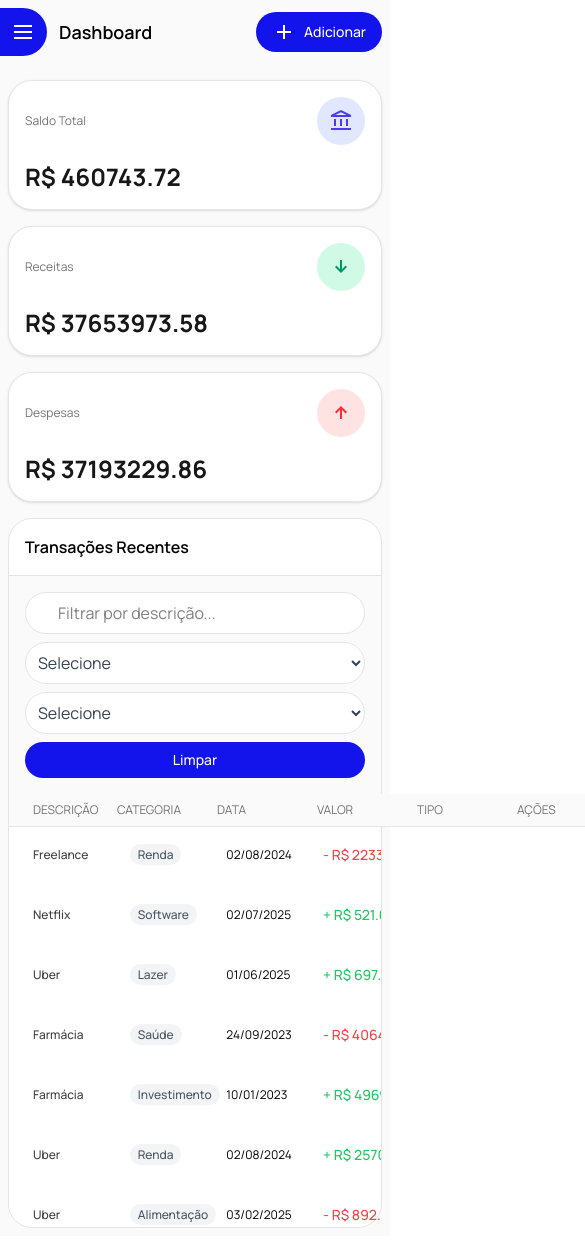
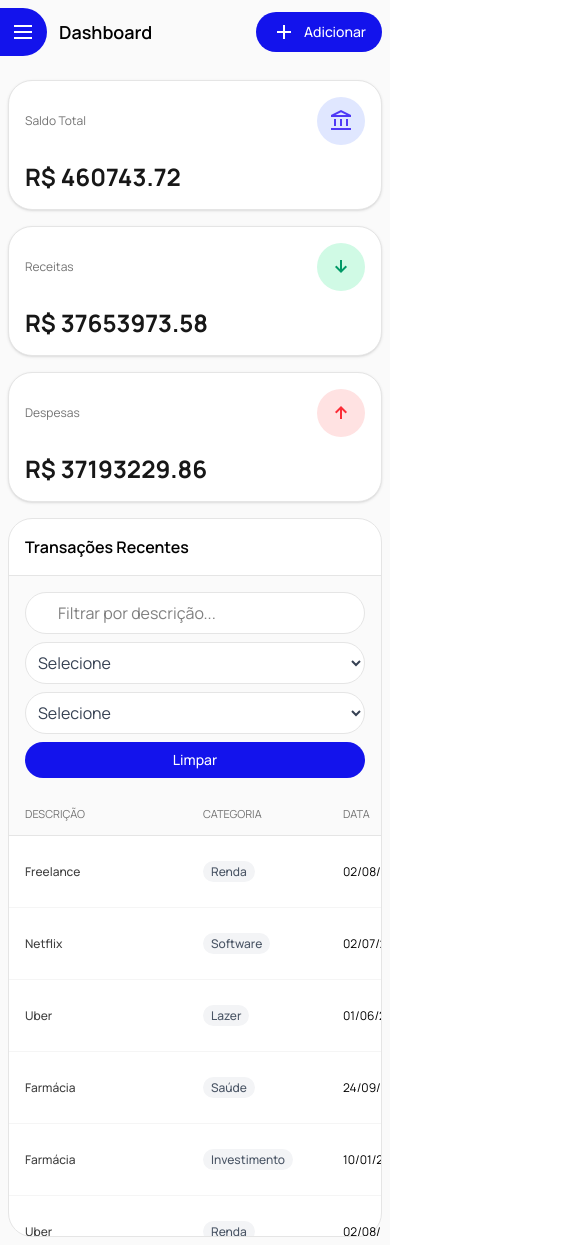
Before and after one commit to marialubarbosa/desafio-f360, a Vue app: page / in a window 390 px wide. Shown: the top 1245 px of the page, 585 px wide, since content can reach past the window. Built offline with nearby package versions, Linux system fonts and the light colour scheme.

Commit message:
feat: update styles and layout for transaction components; enhance responsiveness and grid structure

```diff
--- a/src/layouts/DefaultLayout.vue
+++ b/src/layouts/DefaultLayout.vue
@@ -12,7 +12,7 @@ const emit = defineEmits(['add'])
 </script>
 
 <template>
-  <div class="flex min-h-screen">
+  <div class="flex min-h-screen bg-neutral-50">
     <Sidebar />
     <main class="flex-1 min-w-0 p-2 md:p-6 bg-neutral-50 min-h-screen">
         <Header :title="title" :useButton="title === 'Dashboard'" :buttonLabel="'Adicionar'" :buttonAction="() => emit('add')"/>
--- a/src/views/Dashboard/components/transactions/TransactionRow.vue
+++ b/src/views/Dashboard/components/transactions/TransactionRow.vue
@@ -12,37 +12,38 @@ interface Transaction {
 
 defineProps<{
   transaction: Transaction
+  gridClass?: string
 }>()
 
 const emit = defineEmits(['delete'])
 </script>
 
 <template>
-  <div class=" min-w-[600px] w-full grid grid-cols-6 pl-6 md:pl-6 items-center my-2 md:my-4 text-xs md:text-[14px] gap-1 md:gap-0 overflow-x-auto">
-    <div class="text-neutral-700 font-medium">{{ transaction.description }}</div>
+  <div :class="gridClass" class="h-[72px] w-full items-center border-b border-neutral-100 text-xs md:text-[14px]">
+    <div class="px-4 text-neutral-700 font-medium md:px-6">{{ transaction.description }}</div>
 
-    <div>
+    <div class="px-3 md:px-6">
       <Badge>
         {{ transaction.category }}
       </Badge>
     </div>
 
-    <div>{{ transaction.date }}</div>
+    <div class="px-3 md:px-6">{{ transaction.date }}</div>
 
     <div
       :class="transaction.type === 'income' ? 'text-success' : 'text-danger'"
-      class="text-[14px] font-medium"
+      class="px-3 text-[14px] font-medium md:px-6"
     >
       {{ transaction.type === 'income' ? '+' : '-' }}
       R$ {{ Math.abs(transaction.value).toFixed(2) }}
     </div>
 
-    <div>
+    <div class="px-3 md:px-6">
       <Badge :variant="transaction.type">
         {{ transaction.type === 'income' ? 'Receita' : 'Despesa' }}
       </Badge>
     </div>
-    <div class="flex gap-4 pl-6">
+    <div class="flex px-3 md:px-6">
       <button @click="$emit('delete', transaction)" class="cursor-pointer hover:bg-red-100 rounded-full w-10 h-10 flex items-center justify-center">
         <span class="material-symbols-outlined text-danger">
           delete
--- a/src/views/Dashboard/components/transactions/TransactionTable.vue
+++ b/src/views/Dashboard/components/transactions/TransactionTable.vue
@@ -3,6 +3,7 @@ import TransactionRow from '@/views/Dashboard/components/transactions/Transactio
 import { RecycleScroller } from 'vue-virtual-scroller'
 import 'vue-virtual-scroller/dist/vue-virtual-scroller.css'
 
+const tableGridClass = 'grid min-w-[760px] grid-cols-[minmax(180px,2fr)_minmax(140px,1.2fr)_minmax(110px,1fr)_minmax(120px,1fr)_minmax(120px,1fr)_88px]'
 
 interface Transaction {
   id: string
@@ -22,26 +23,27 @@ defineEmits(['delete'])
 </script>
 
 <template>
-  <div class="w-full text-left ">
-    <div class="min-w-[600px] w-full overflow-x-auto grid grid-cols-6 text-neutral-500 text-xs md:text-[12px] border-b border-neutral-200 bg-neutral-50 uppercase">
-      <div class="py-2 md:py-3 px-6 md:px-6">DESCRIÇÃO</div>
-      <div class="py-2 md:py-3 px-2 md:px-6">CATEGORIA</div>
-      <div class="py-2 md:py-3 px-2 md:px-6">DATA</div>
-      <div class="py-2 md:py-3 px-2 md:px-6">VALOR</div>
-      <div class="py-2 md:py-3 px-2 md:px-6">TIPO</div>
-      <div class="py-2 md:py-3 px-2 md:px-6">AÇÕES</div>
+  <div class="w-full text-left overflow-x-auto">
+    <div :class="tableGridClass" class="border-b border-neutral-200 bg-neutral-50 text-[11px] uppercase text-neutral-500 md:text-[12px]">
+      <div class="px-4 py-3 md:px-6">Descrição</div>
+      <div class="px-3 py-3 md:px-6">Categoria</div>
+      <div class="px-3 py-3 md:px-6">Data</div>
+      <div class="px-3 py-3 md:px-6">Valor</div>
+      <div class="px-3 py-3 md:px-6">Tipo</div>
+      <div class="px-3 py-3 md:px-6">Ações</div>
     </div>
 
     <RecycleScroller
       :items="transactions"
-      :item-size="60"
+      :item-size="72"
       key-field="id"
-      class="w-full h-[400px] md:h-[468px]"
-      >
+      class="min-w-[760px] h-[400px] md:h-[468px]"
+    >
         <template #default="{ item }">
           <TransactionRow
             :key="item.id"
             :transaction="item"
+            :grid-class="tableGridClass"
             @delete="$emit('delete', $event)"
           />
         </template>
```
Also changed, not shown: 1 other file (tests, documents, lock files or other folders).
